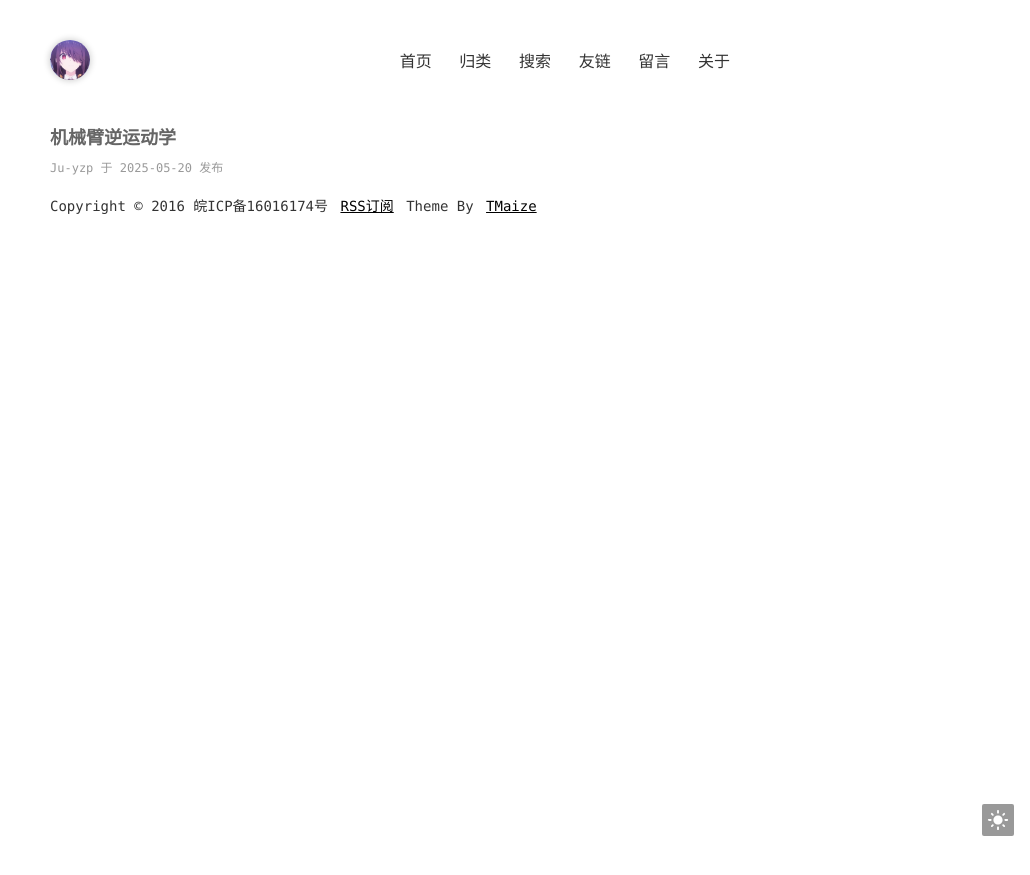
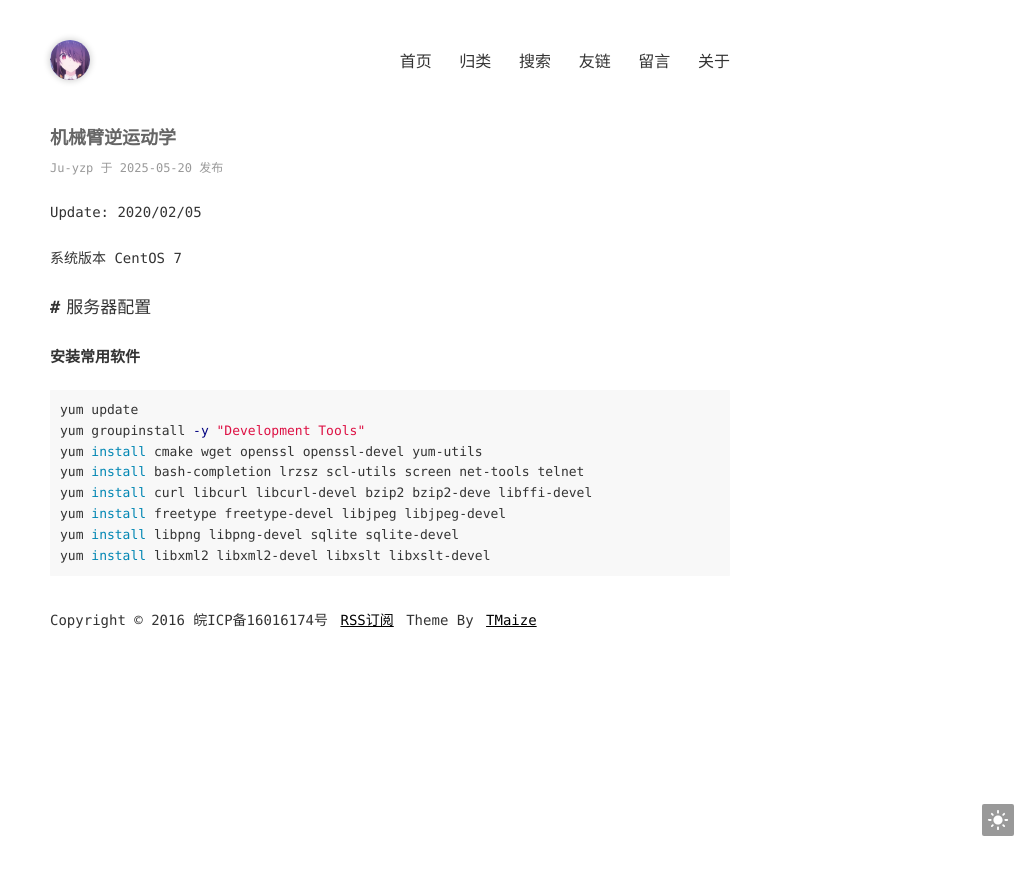
Before and after one commit to Ju-yzp/Ju-yzp.github.io, a Jekyll site: the page built from _posts/2025-05-20-逆运动学.md, in a window 1280 px wide. Shown: the top 875 px of the page, without its empty margins (250-1280 px from the left). Built offline with Jekyll 4.4.1, drawn with Linux system fonts in a browser that asks for light colours.

````diff
--- a/_posts/2025-05-20-逆运动学.md
+++ b/_posts/2025-05-20-逆运动学.md
@@ -3,3 +3,22 @@
 title: 机械臂逆运动学
 categories: [机械臂]
 ---
+
+Update: 2020/02/05
+
+系统版本 CentOS 7
+
+## 服务器配置
+
+### 安装常用软件
+
+```sh
+yum update
+yum groupinstall -y "Development Tools"
+yum install cmake wget openssl openssl-devel yum-utils
+yum install bash-completion lrzsz scl-utils screen net-tools telnet
+yum install curl libcurl libcurl-devel bzip2 bzip2-deve libffi-devel
+yum install freetype freetype-devel libjpeg libjpeg-devel
+yum install libpng libpng-devel sqlite sqlite-devel
+yum install libxml2 libxml2-devel libxslt libxslt-devel
+```
````
